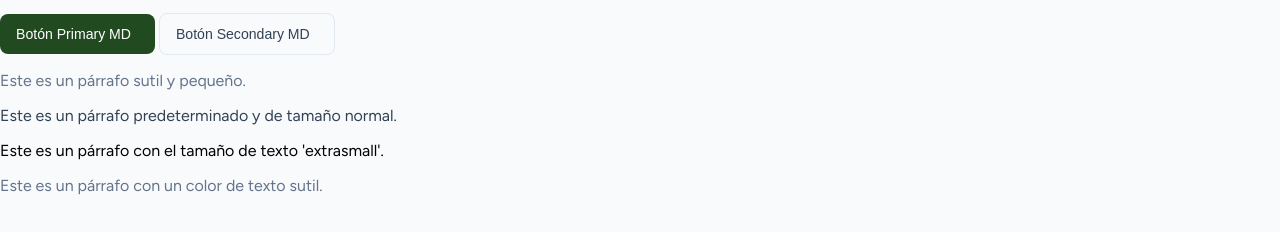
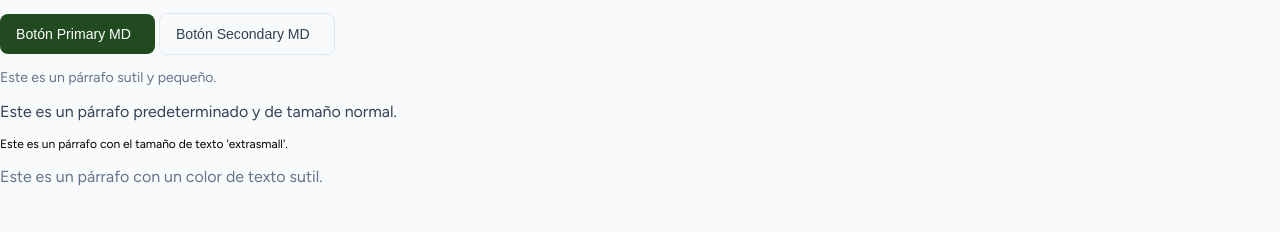
Before and after one commit to AdolfoSepulveda/shiski, a website: page index.html in a window 1280 px wide. Shown: the part 202-434 px from the top of the page. Drawn offline with Linux system fonts and the light colour scheme; some icons are missing.

Commit message:
"Fix: Corrected syntax error in styles.css and removed Vite-related content."

```diff
--- a/styles.css
+++ b/styles.css
@@ -306,7 +306,10 @@ h4 {
 }
 
 .text-subtle {
-  color: var(--texto-subtle);/* Clases de tamaño de texto */
+  color: var(--texto-subtle);
+}
+
+/* Clases de tamaño de texto */
 .text-body {
   font-size: var(--body);
 }
```
Also changed, not shown: package.json (+2 -8 lines), 2 other files.
